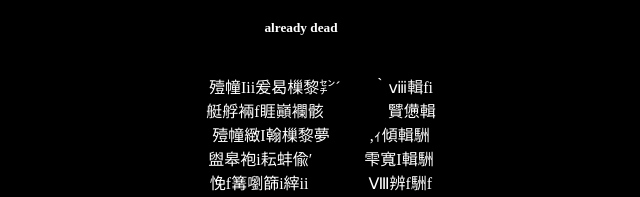
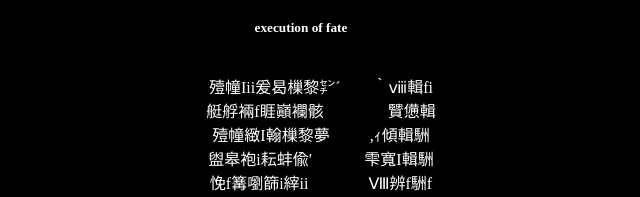
Before and after one commit to zxcha1ned/death, a plain HTML site: page index.html in a window 1280 px wide. Shown: the part 337-534 px from the top of the page, 339-979 px from the left. Drawn offline with Linux system fonts and the light colour scheme.

Commit message:
Update index.html

```diff
--- a/index.html
+++ b/index.html
@@ -14,7 +14,7 @@
                 <div>
                     <h2 class="header_decor">𓆩†𓆪</h2>
                 </div>
-                <h5>already dead</h5>
+                <h5>execution of fate</h5>
         </div>
     </header>
     <main class="main">
@@ -46,4 +46,5 @@
     </footer>
     <script src="js/script.js"></script>
 </body>
+
 </html>
```
